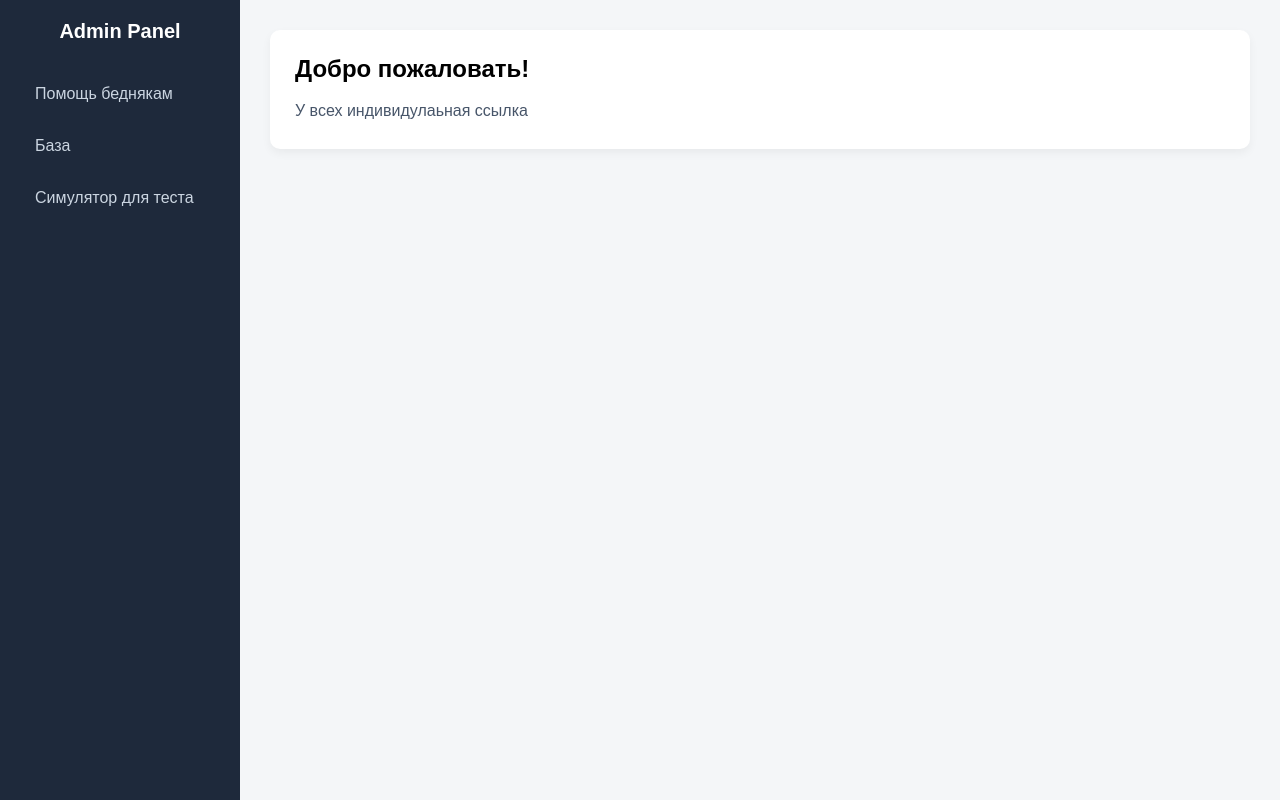
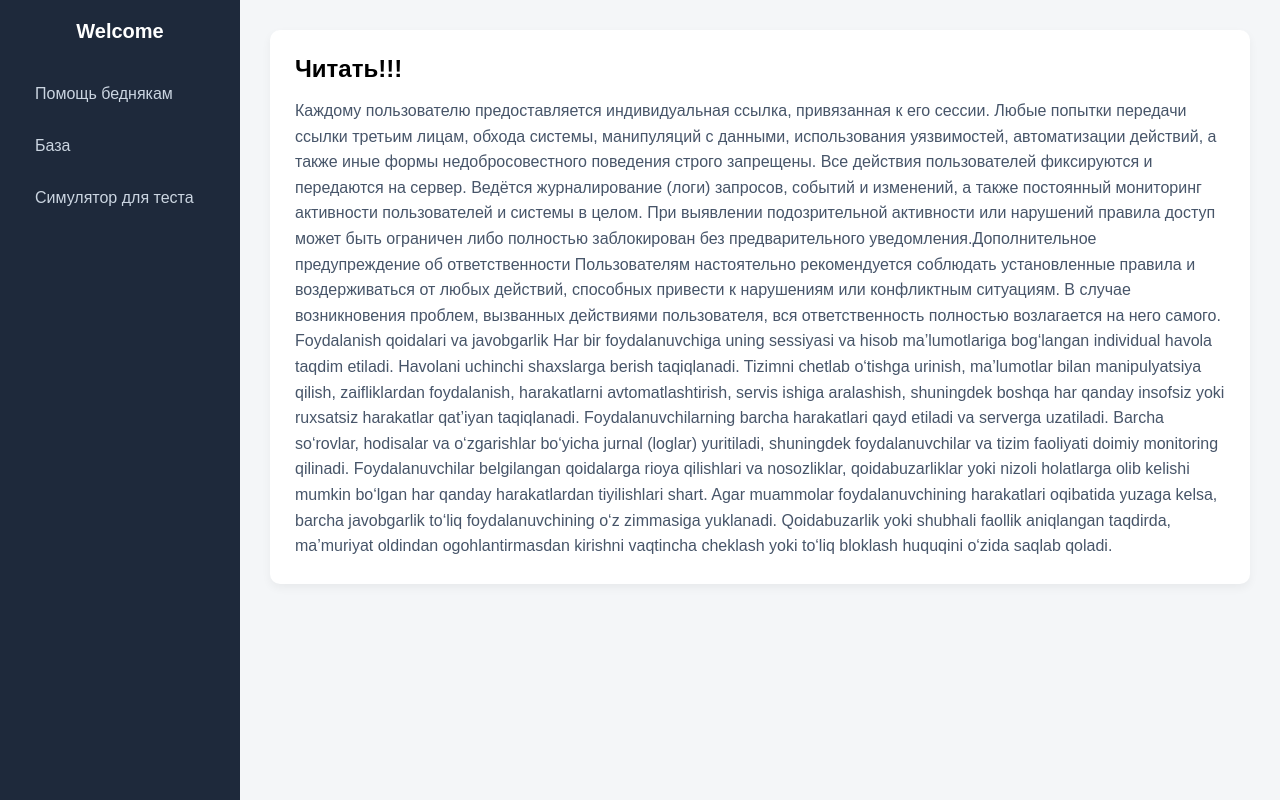
Before and after one commit to Anonim3209/Anonim3209, a website: page public/admin-panel.html in a window 1280 px wide. Drawn offline with Linux system fonts and the light colour scheme.

Commit message:
Modify admin panel with welcome message and guidelines
Updated the admin panel to include a welcome message and detailed user guidelines regarding session links and prohibited actions.

```diff
--- a/public/admin-panel.html
+++ b/public/admin-panel.html
@@ -90,7 +90,7 @@
   <body>
     <div class="admin">
       <aside class="sidebar">
-        <h2>Admin Panel</h2>
+        <h2>Welcome </h2>
         <nav class="menu">
           <a id="answer-link" href="">Помощь беднякам</a>
           <a id="saved-questions" href="#saved">База</a>
@@ -100,8 +100,32 @@
 
       <main class="content">
         <section class="page default">
-          <h1>Добро пожаловать!</h1>
-          <p>У всех индивидулаьная ссылка</p>
+          <h1>Читать!!!</h1>
+          <p>Каждому пользователю предоставляется индивидуальная ссылка, привязанная к его сессии.
+Любые попытки передачи ссылки третьим лицам, обхода системы, манипуляций с данными, использования уязвимостей, автоматизации действий, а также иные формы недобросовестного поведения строго запрещены.
+
+Все действия пользователей фиксируются и передаются на сервер.
+Ведётся журналирование (логи) запросов, событий и изменений, а также постоянный мониторинг активности пользователей и системы в целом.
+
+При выявлении подозрительной активности или нарушений правила доступ может быть ограничен либо полностью заблокирован без предварительного уведомления.Дополнительное предупреждение об ответственности
+
+Пользователям настоятельно рекомендуется соблюдать установленные правила и воздерживаться от любых действий, способных привести к нарушениям или конфликтным ситуациям.
+В случае возникновения проблем, вызванных действиями пользователя, вся ответственность полностью возлагается на него самого.
+
+          Foydalanish qoidalari va javobgarlik
+
+Har bir foydalanuvchiga uning sessiyasi va hisob ma’lumotlariga bog‘langan individual havola taqdim etiladi.
+Havolani uchinchi shaxslarga berish taqiqlanadi.
+
+Tizimni chetlab o‘tishga urinish, ma’lumotlar bilan manipulyatsiya qilish, zaifliklardan foydalanish, harakatlarni avtomatlashtirish, servis ishiga aralashish, shuningdek boshqa har qanday insofsiz yoki ruxsatsiz harakatlar qat’iyan taqiqlanadi.
+
+Foydalanuvchilarning barcha harakatlari qayd etiladi va serverga uzatiladi.
+Barcha so‘rovlar, hodisalar va o‘zgarishlar bo‘yicha jurnal (loglar) yuritiladi, shuningdek foydalanuvchilar va tizim faoliyati doimiy monitoring qilinadi.
+
+Foydalanuvchilar belgilangan qoidalarga rioya qilishlari va nosozliklar, qoidabuzarliklar yoki nizoli holatlarga olib kelishi mumkin bo‘lgan har qanday harakatlardan tiyilishlari shart.
+Agar muammolar foydalanuvchining harakatlari oqibatida yuzaga kelsa, barcha javobgarlik to‘liq foydalanuvchining o‘z zimmasiga yuklanadi.
+
+Qoidabuzarlik yoki shubhali faollik aniqlangan taqdirda, ma’muriyat oldindan ogohlantirmasdan kirishni vaqtincha cheklash yoki to‘liq bloklash huquqini o‘zida saqlab qoladi.</p>
         </section>
       </main>
     </div>
```
